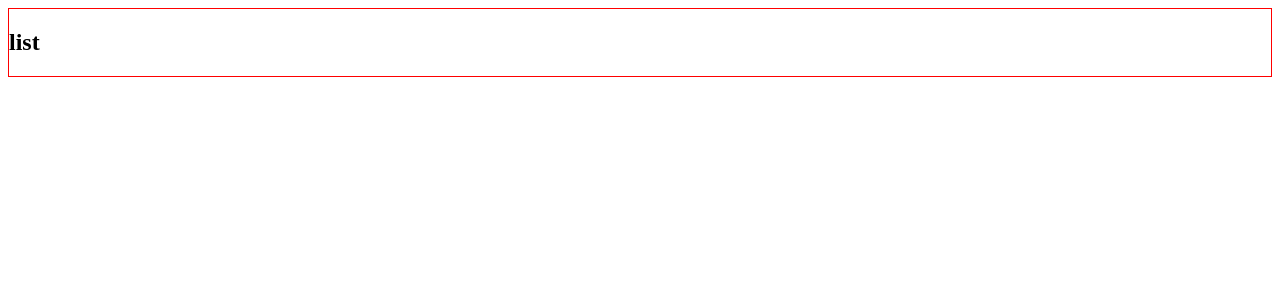
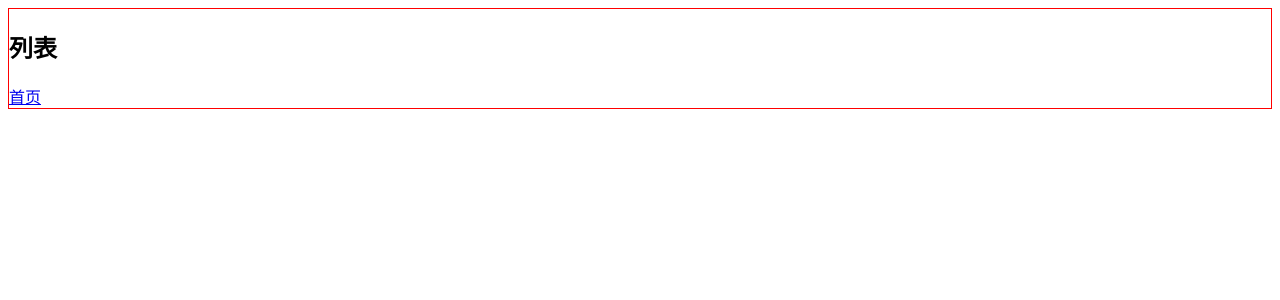
Before and after one commit to xiaodongxier/Travel, a Vue app: page /#/list in a window 1280 px wide. Shown: the top 300 px of the page. Built offline with nearby package versions, Linux system fonts and the light colour scheme.

Commit message:
6-5更新

```diff
--- a/index.html
+++ b/index.html
@@ -1,6 +1,6 @@
 <!--
  * @Date: 2020-05-25 14:19:33
- * @LastEditTime: 2020-07-20 16:53:09
+ * @LastEditTime: 2020-07-20 17:59:36
  * @Author: WangYongJie
  * @Work-email: wangyongjie2@gome.com.cn
  * @Private-email: admin@xiaodongxier.com
@@ -9,7 +9,7 @@
 <html>
   <head>
     <meta charset="utf-8">
-    <meta name="viewport" content="width=device-width,initial-scale=1.0">
+    <meta name="viewport" content="width=device-width,initial-scale=1.0,minimum-scale=1.0,maximim-scale=1.0,user-scalable=no">
     <link rel="shortcut icon" href="https://cdn.jsdelivr.net/gh/xiaodongxier/figurebed@master/blog/image/20200720165252.ico" type="image/x-icon">
     <title>travel</title>
   </head>
--- a/src/pages/home/Home.vue
+++ b/src/pages/home/Home.vue
@@ -1,6 +1,6 @@
 <template>
   <div>
-    <h2 class="home">Home</h2>
+    <h2 class="home">首页</h2>
     <router-link to="/list">列表</router-link>
   </div>
 </template>
--- a/src/pages/list/List.vue
+++ b/src/pages/list/List.vue
@@ -1,7 +1,9 @@
 <template>
-  <h2>list</h2>
+  <div>
+    <h2 class="home">列表</h2>
+    <router-link to="/">首页</router-link>
+  </div>
 </template>
-
 <script>
 export default {
   name: 'List'
```
Also changed, not shown: 笔记📒/6-5.md (added, +12 -0 lines).
